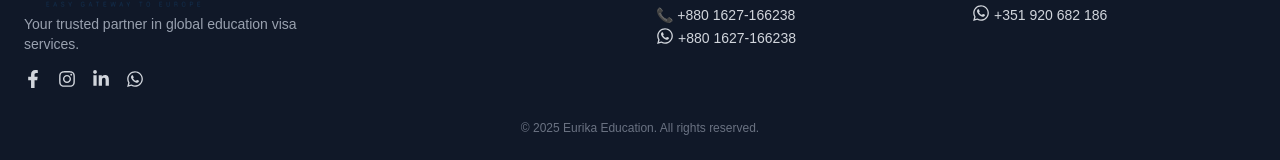
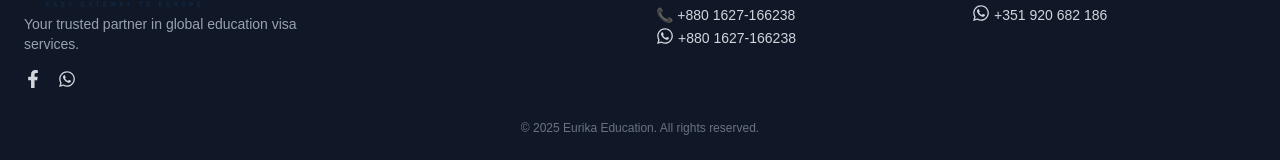
Before and after one commit to rashed-khan-xeon/eurika-education, a Next.js app: page / in a window 1280 px wide. Shown: the part 4409-4569 px from the top of the page. Built offline with nearby package versions, Linux system fonts and the light colour scheme.

Commit message:
Update Footer.tsx

```diff
--- a/src/components/Footer.tsx
+++ b/src/components/Footer.tsx
@@ -26,12 +26,12 @@
             <a href="https://facebook.com/eurikaeducation" target="_blank" rel="noopener noreferrer">
               <FaFacebookF className="text-gray-300 hover:text-white transition text-lg" />
             </a>
-            <a href="#" target="_blank" rel="noopener noreferrer">
+            {/* <a href="#" target="_blank" rel="noopener noreferrer">
               <FaInstagram className="text-gray-300 hover:text-white transition text-lg" />
             </a>
             <a href="#" target="_blank" rel="noopener noreferrer">
               <FaLinkedinIn className="text-gray-300 hover:text-white transition text-lg" />
-            </a>
+            </a> */}
             <a href="https://wa.me/01627166238?text=Hi%2C%20I%27m%20interested%20in%20visa%20consultation" target="_blank" rel="noopener noreferrer">
               <FaWhatsapp className="text-gray-300 hover:text-white transition text-lg" />
             </a>
```
